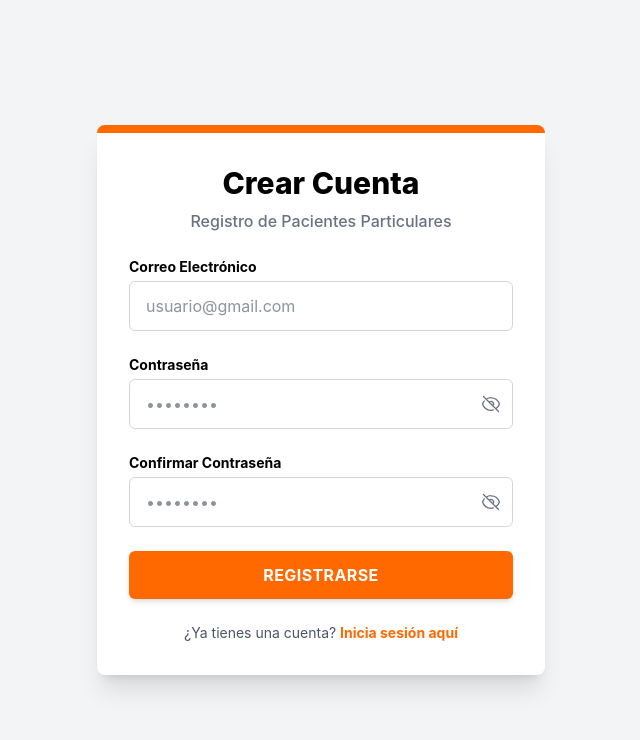
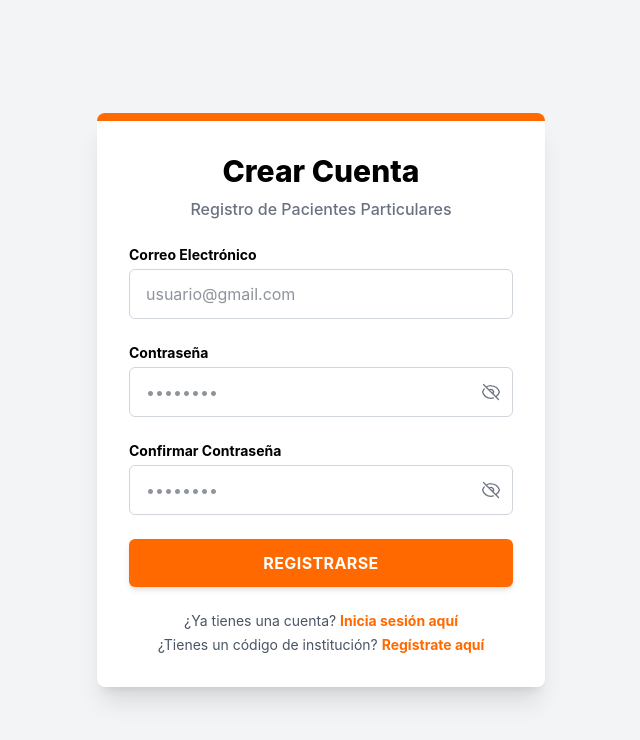
Before and after one commit to SiroCarv/Dashboard-Clinico, a React (Vite) app: page /registro-particular in a window 1280 px wide. Shown: the top 740 px of the page, without its empty margins (319-959 px from the left). Built offline with nearby package versions, Linux system fonts and the light colour scheme; no server answers.

Commit message:
registro particular

```diff
--- a/src/modules/autenticacion/pages/RegistroParticular.jsx
+++ b/src/modules/autenticacion/pages/RegistroParticular.jsx
@@ -194,11 +194,17 @@ export default function RegistroParticular() {
           </button>
         </form>
 
-        <div className="mt-6 text-center">
+        <div className="mt-6 text-center space-y-1">
           <p className="text-sm text-gray-600">
             ¿Ya tienes una cuenta?{' '}
             <Link to="/" className="text-orange-500 hover:text-orange-600 font-bold transition-colors">
               Inicia sesión aquí
+            </Link>
+          </p>
+          <p className="text-sm text-gray-600">
+            ¿Tienes un código de institución?{' '}
+            <Link to="/registro" className="text-orange-500 hover:text-orange-600 font-bold transition-colors">
+              Regístrate aquí
             </Link>
           </p>
         </div>
```
